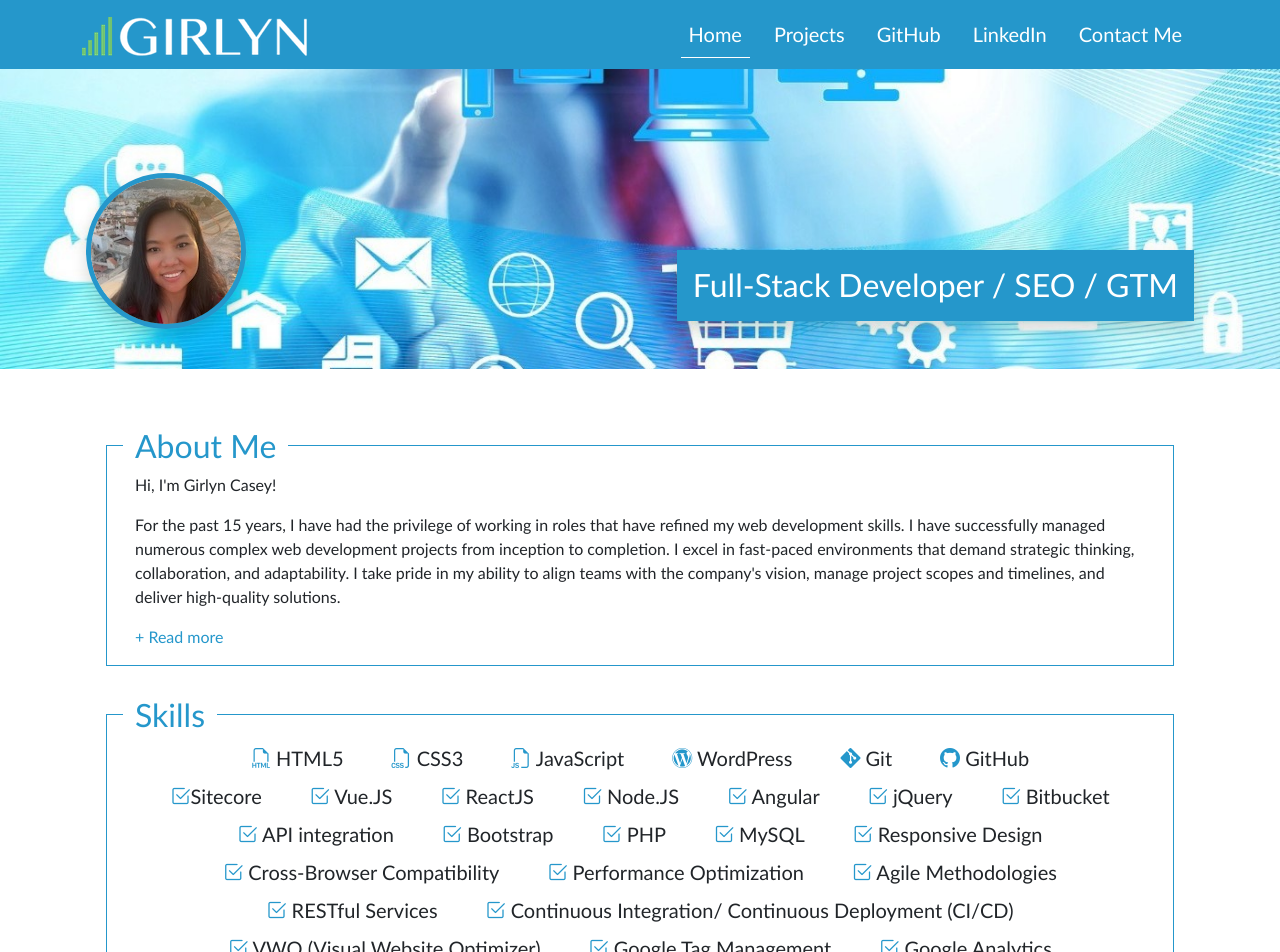
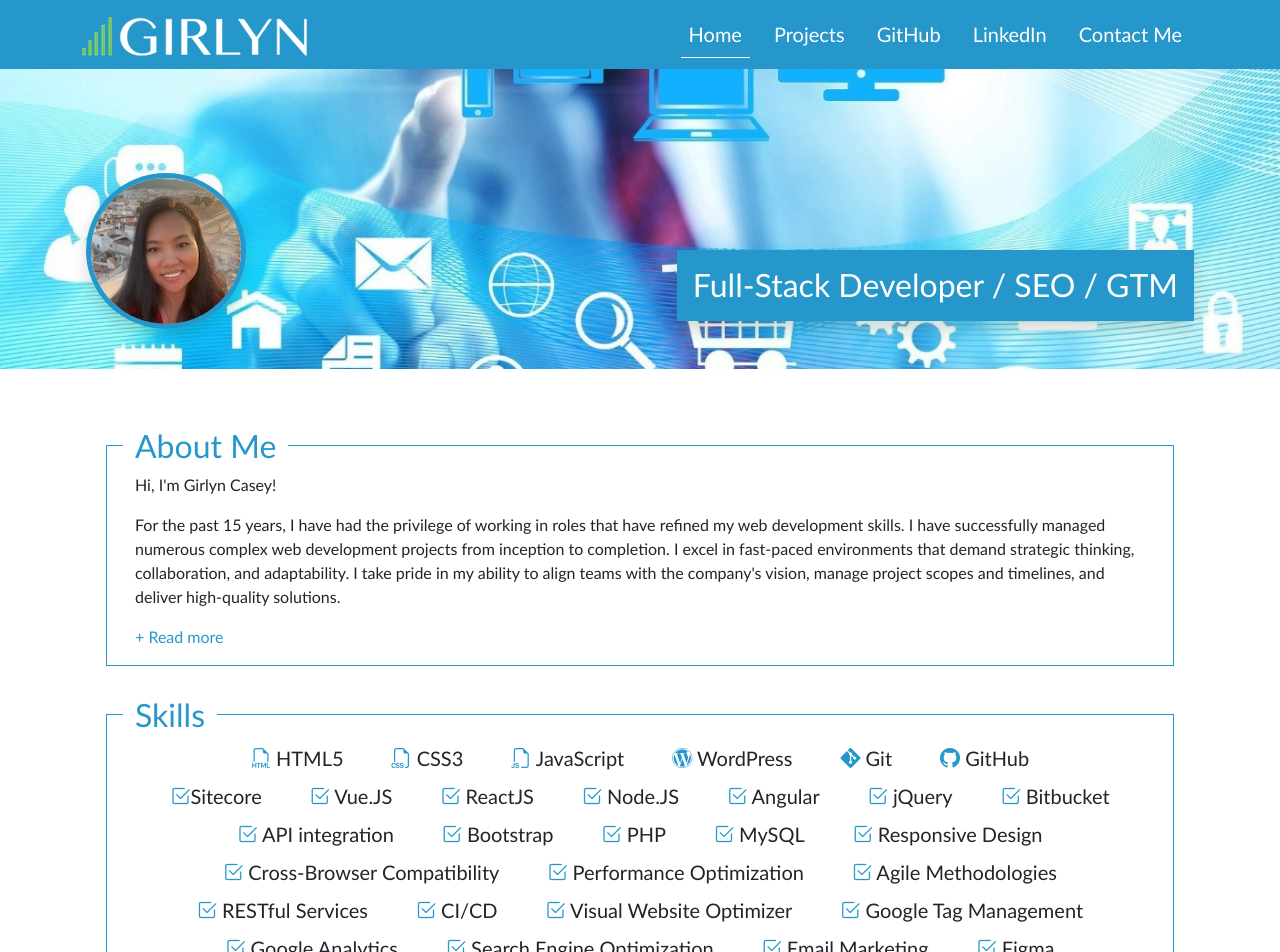
Before and after one commit to caseygirlyn/React-Portfolio, a React (Vite) app: page / in a window 1280 px wide. Shown: the top 952 px of the page. Built offline with nearby package versions, Linux system fonts and the light colour scheme.

Commit message:
update skills section

```diff
--- a/src/components/Home.jsx
+++ b/src/components/Home.jsx
@@ -49,8 +49,8 @@ export default function Home() {
                 <span><i className="bi bi-check2-square"></i> Performance Optimization</span>
                 <span><i className="bi bi-check2-square"></i> Agile Methodologies</span>
                 <span><i className="bi bi-check2-square"></i> RESTful Services</span>
-                <span><i className="bi bi-check2-square"></i> Continuous Integration/ Continuous Deployment (CI/CD)</span>
-                <span><i className="bi bi-check2-square"></i> VWO (Visual Website Optimizer)</span>
+                <span><i className="bi bi-check2-square"></i> CI/CD</span>
+                <span><i className="bi bi-check2-square"></i> Visual Website Optimizer</span>
                 <span><i className="bi bi-check2-square"></i> Google Tag Management</span>
                 <span><i className="bi bi-check2-square"></i> Google Analytics</span>
                 <span><i className="bi bi-check2-square"></i> Search Engine Optimization</span>
```
